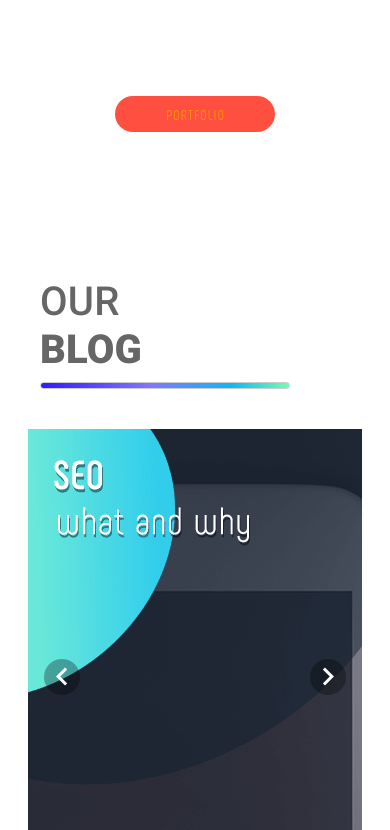
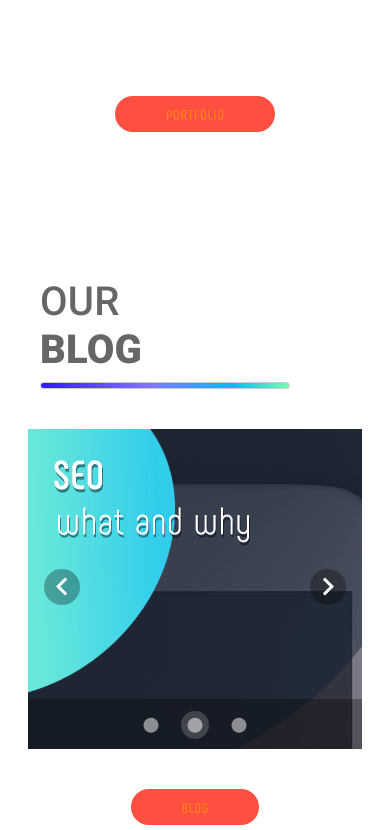
Before and after one commit to georginklv/wedoweb, a Vue app: page / in a window 390 px wide. Shown: the part 5413-6243 px from the top of the page. Built offline with nearby package versions, Linux system fonts and the light colour scheme; what vue-head would draw is missing.

Commit message:
carousel mobile height

```diff
--- a/src/components/TheBlog.vue
+++ b/src/components/TheBlog.vue
@@ -61,4 +61,9 @@ export default {
 	flex: 0 1 auto;
 	justify-content: space-around;
 }
+@media screen and (max-width: 768px) {
+	.v-carousel {
+		height: 320px !important;
+	}
+}
 </style>
```
